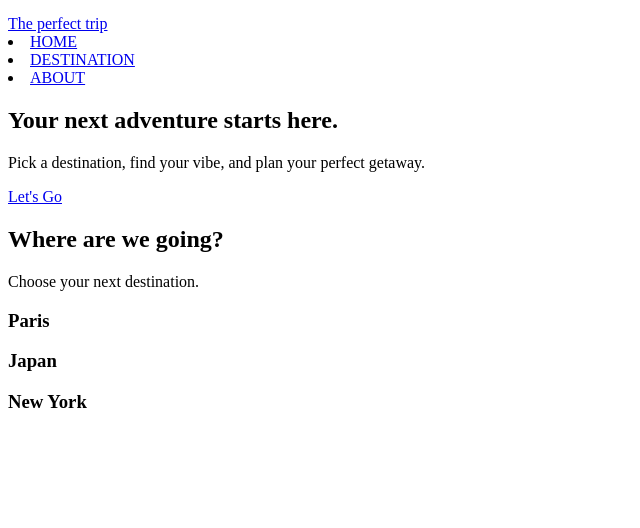
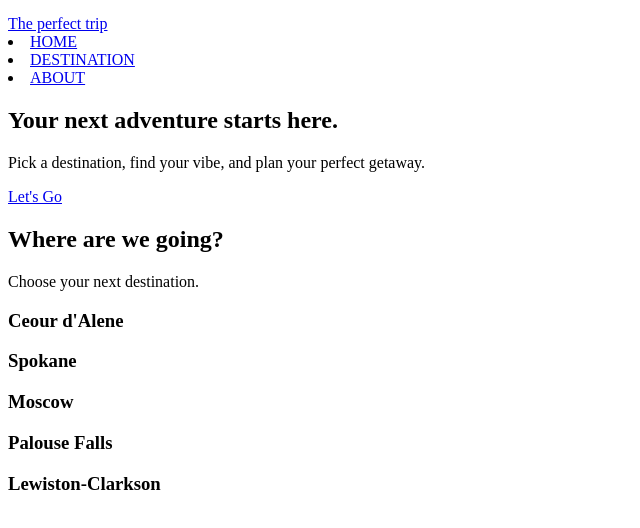
Before and after one commit to anushkaramwani07/The-Perfect-Trip, a plain HTML site: page trip.html in a window 1280 px wide. Shown: the part 146-674 px from the top of the page, without its empty margins (0-640 px from the left). Drawn offline with Linux system fonts and the light colour scheme.

Commit message:
fixed the destination list

```diff
--- a/trip.html
+++ b/trip.html
@@ -33,15 +33,23 @@
 
 	<div class="destination-container">
 		<div class="destination-card">
-			<h3>Paris</h3>
+			<h3>Ceour d'Alene</h3>
 		</div>
 
 		<div class="destination-card">
-			<h3>Japan</h3>
+			<h3>Spokane</h3>
 		</div>
 
 		<div class="destination-card">
-			<h3>New York</h3>
+			<h3>Moscow</h3>
+		</div>
+
+		<div class="destination-card">
+			<h3>Palouse Falls</h3>
+		</div>
+
+		<div class="destination-card">
+			<h3>Lewiston-Clarkson</h3>
 		</div>
 	</div>
 </section>
```
